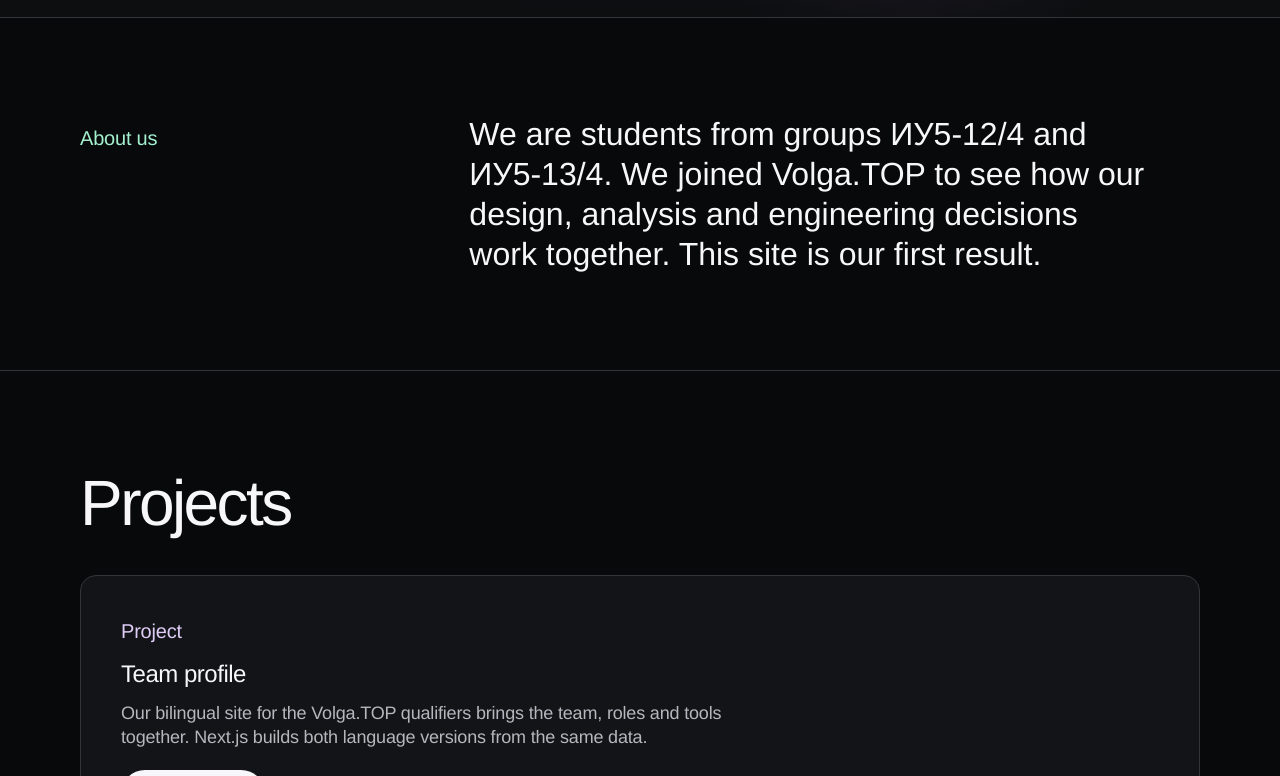
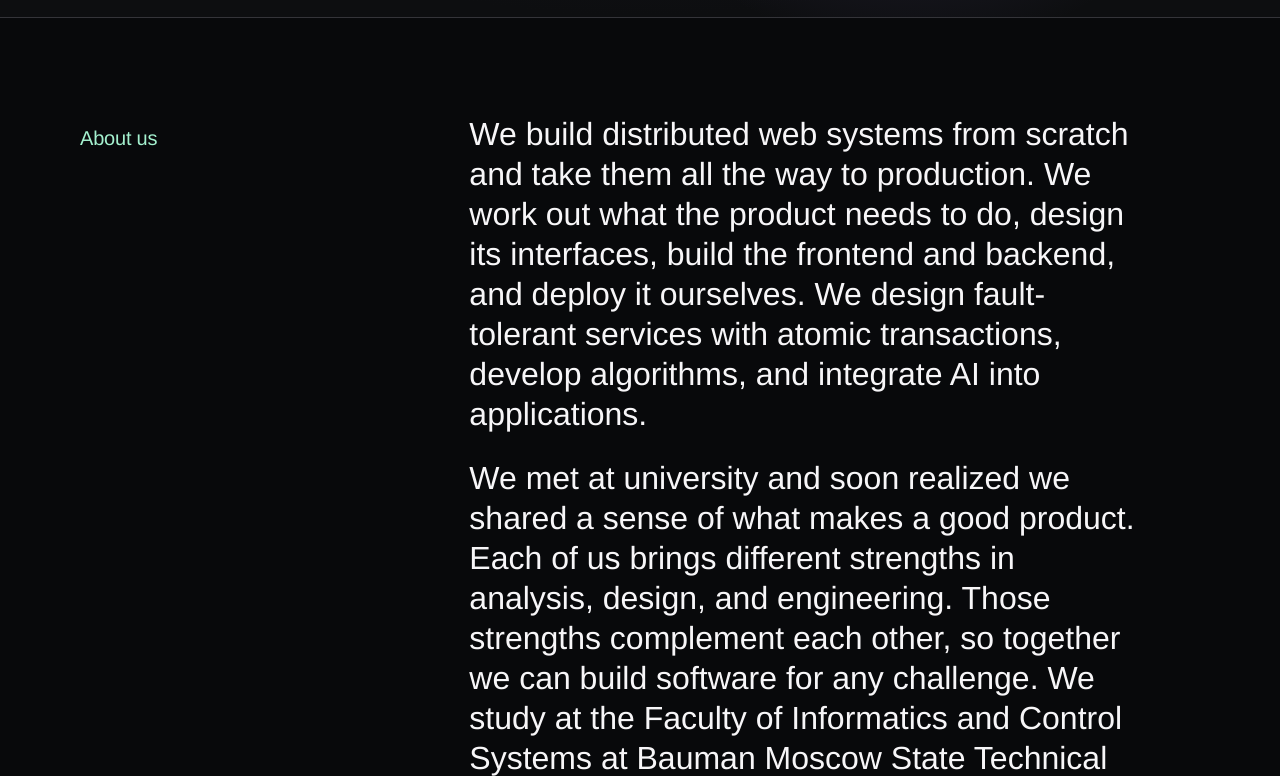
Before and after one commit to akkne/team-onboarding-page, a Next.js app in the folder frontend/: page /en in a window 1280 px wide. Shown: the part 664-1440 px from the top of the page. Built offline with nearby package versions, Linux system fonts and the light colour scheme.

Commit message:
feat(frontend): rewrite the bilingual team introduction

```diff
--- a/frontend/app/[lang]/page.tsx
+++ b/frontend/app/[lang]/page.tsx
@@ -132,9 +132,11 @@ export default async function Home({ params }: PageProps<"/[lang]">) {
             <h2 id="about-title" className="meta text-mint">
               {t.about}
             </h2>
-            <p className="intro max-w-[38ch]">
-              {team.about[lang]}
-            </p>
+            <div className="intro max-w-[38ch] space-y-6">
+              {team.about[lang].map((paragraph) => (
+                <p key={paragraph}>{paragraph}</p>
+              ))}
+            </div>
           </div>
         </section>
         {team.projects.length > 0 && (
--- a/frontend/data/team.ts
+++ b/frontend/data/team.ts
@@ -23,8 +23,14 @@ const repository = "https://github.com/akkne/team-onboarding-page";
 
 export const team = {
   about: {
-    ru: "Мы учимся в группах ИУ5-12/4 и ИУ5-13/4. На «Волга.ТОП» мы хотим проверить, как наши решения в дизайне, аналитике и разработке работают вместе. Первым делом мы собрали эту визитку.",
-    en: "We are students from groups ИУ5-12/4 and ИУ5-13/4. We joined Volga.TOP to see how our design, analysis and engineering decisions work together. This site is our first result.",
+    ru: [
+      "Мы строим распределённые веб-системы с нуля и доводим их до продакшена. Начинаем с анализа задачи и дизайна интерфейсов, затем разрабатываем фронтенд и бэкенд. Развёртывание тоже берём на себя. Среди наших задач — отказоустойчивые сервисы с атомарными транзакциями, разработка алгоритмов и внедрение ИИ в приложения.",
+      "Мы познакомились в университете и быстро нашли общий язык. Нас объединили схожие взгляды на то, каким должен быть хороший продукт. У каждого из нас свои сильные стороны в аналитике, дизайне и разработке. Они дополняют друг друга, и вместе мы можем разработать программное решение для любой задачи. Мы учимся на факультете «Информатика и системы управления» (ИУ) МГТУ им. Н. Э. Баумана.",
+    ],
+    en: [
+      "We build distributed web systems from scratch and take them all the way to production. We work out what the product needs to do, design its interfaces, build the frontend and backend, and deploy it ourselves. We design fault-tolerant services with atomic transactions, develop algorithms, and integrate AI into applications.",
+      "We met at university and soon realized we shared a sense of what makes a good product. Each of us brings different strengths in analysis, design, and engineering. Those strengths complement each other, so together we can build software for any challenge. We study at the Faculty of Informatics and Control Systems at Bauman Moscow State Technical University.",
+    ],
   },
   event: { ru: "Волга.ТОП", en: "Volga.TOP" },
   year: 2026,
```
Also changed, not shown: 4 other files (tests, documents, lock files or other folders).
